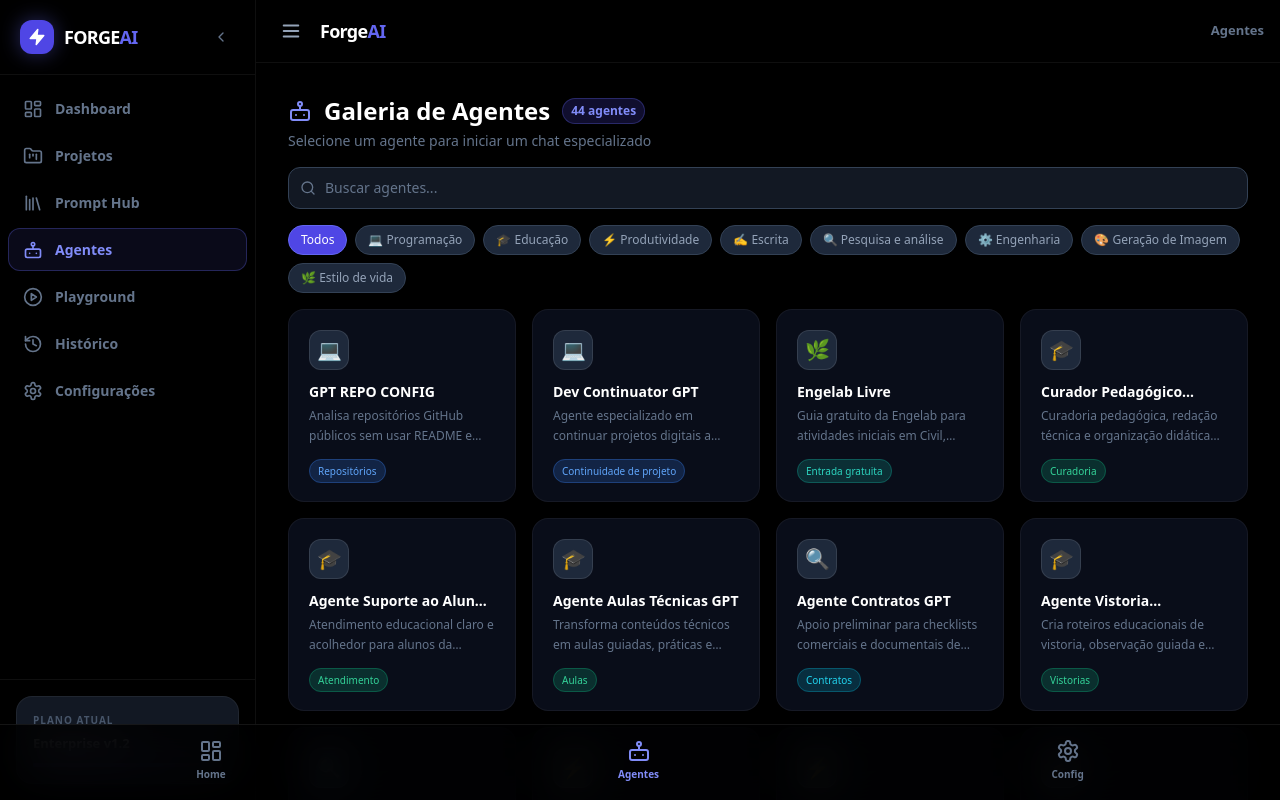
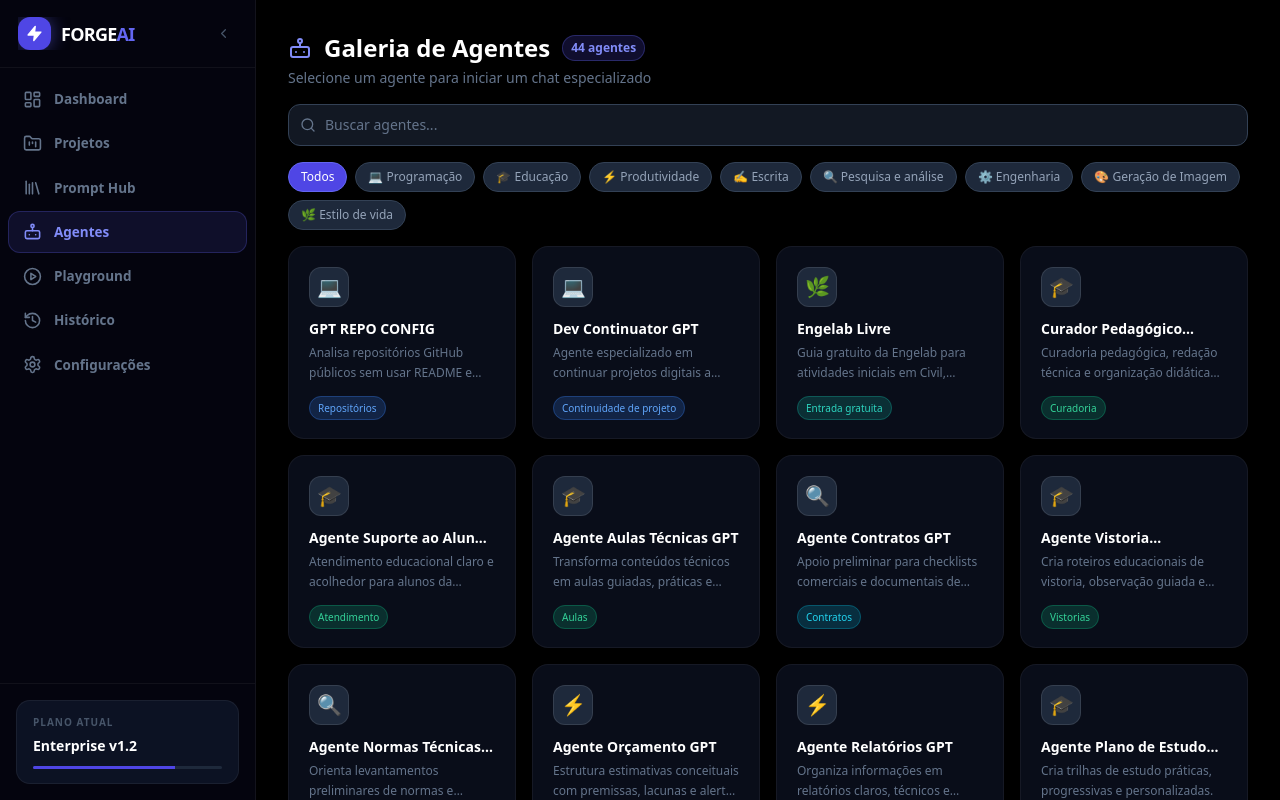
Before and after one commit to faelscarpato/promptdesk, a React (Vite) app in the folder apps/desktop/: page /agents in a window 1280 px wide. Built offline with nearby package versions, Linux system fonts and the light colour scheme.

Commit message:
fix: corrige responsivo - topbar/dock sumem em desktop, sidebar aparece em md+

```diff
--- a/apps/desktop/src/App.tsx
+++ b/apps/desktop/src/App.tsx
@@ -18,28 +18,16 @@ const DOCK_ITEMS = [
   { icon: Settings,        label: 'Config',  path: '/settings' },
 ];
 
-/* Dockbar fica FORA do main para nunca ser cortado por overflow:hidden */
+// Dockbar — position:fixed para nunca ser cortado por overflow:hidden
+// Visibilidade controlada SOMENTE por classes Tailwind (sem display inline)
 function MobileDock() {
   const navigate = useNavigate();
   const location = useLocation();
   return (
-    <nav
-      style={{
-        position: 'fixed',
-        bottom: 0,
-        left: 0,
-        right: 0,
-        zIndex: 9999,
-        display: 'flex',
-        alignItems: 'center',
-        justifyContent: 'space-around',
-        background: 'rgba(0,0,0,0.85)',
-        backdropFilter: 'blur(20px)',
-        borderTop: '1px solid rgba(255,255,255,0.08)',
-        paddingTop: '10px',
-        paddingBottom: 'max(14px, env(safe-area-inset-bottom))',
-      }}
-      className="md:hidden"
+    <nav className="flex md:hidden fixed bottom-0 left-0 right-0 z-[9999]
+      items-center justify-around
+      bg-black/90 backdrop-blur-xl border-t border-white/10"
+      style={{ paddingTop: 10, paddingBottom: 'max(14px, env(safe-area-inset-bottom))' }}
     >
       {DOCK_ITEMS.map((item) => {
         const isActive =
@@ -49,17 +37,10 @@ function MobileDock() {
           <button
             key={item.path}
             onClick={() => navigate(item.path)}
-            style={{ display: 'flex', flexDirection: 'column', alignItems: 'center', gap: 4, padding: '4px 24px' }}
+            className="flex flex-col items-center gap-1 px-6 py-0 bg-transparent border-none cursor-pointer"
           >
-            <item.icon
-              size={24}
-              style={{ color: isActive ? '#818cf8' : '#64748b' }}
-            />
-            <span style={{
-              fontSize: 10,
-              fontWeight: 700,
-              color: isActive ? '#818cf8' : '#64748b',
-            }}>
+            <item.icon size={22} className={isActive ? 'text-indigo-400' : 'text-slate-500'} />
+            <span className={`text-[10px] font-bold ${ isActive ? 'text-indigo-400' : 'text-slate-500' }`}>
               {item.label}
             </span>
           </button>
@@ -73,7 +54,6 @@ function AppShell() {
   const [drawerOpen, setDrawerOpen] = useState(false);
   const location = useLocation();
 
-  // Label da pagina atual para o topbar
   const pageLabels: Record<string, string> = {
     '/': 'Dashboard', '/projects': 'Projetos', '/hub': 'Prompt Hub',
     '/agents': 'Agentes', '/playground': 'Playground',
@@ -85,48 +65,39 @@ function AppShell() {
      location.pathname.startsWith('/builder') ? 'Builder' : 'ForgeAI');
 
   return (
-    <div style={{ display: 'flex', height: '100vh', overflow: 'hidden', background: '#000', color: '#fff' }}>
+    // Shell raiz — nunca rola
+    <div className="flex bg-black text-white" style={{ height: '100vh', overflow: 'hidden' }}>
 
-      {/* ===== SIDEBAR DESKTOP ===== */}
+      {/* Sidebar — hidden em mobile, flex em md+ */}
       <Sidebar />
 
-      {/* ===== DRAWER MOBILE ===== */}
+      {/* Drawer mobile */}
       <MobileDrawer open={drawerOpen} onClose={() => setDrawerOpen(false)} />
 
-      {/* ===== COLUNA DIREITA ===== */}
-      <div style={{ flex: 1, display: 'flex', flexDirection: 'column', height: '100vh', overflow: 'hidden', minWidth: 0 }}>
+      {/* Coluna de conteudo */}
+      <div className="flex flex-col flex-1 min-w-0" style={{ height: '100vh', overflow: 'hidden' }}>
 
-        {/* Topbar mobile */}
-        <header
-          className="md:hidden"
-          style={{
-            display: 'flex',
-            alignItems: 'center',
-            justifyContent: 'space-between',
-            padding: '12px 16px',
-            background: 'rgba(0,0,0,0.7)',
-            backdropFilter: 'blur(20px)',
-            borderBottom: '1px solid rgba(255,255,255,0.06)',
-            flexShrink: 0,
-            zIndex: 10,
-          }}
+        {/* Topbar — APENAS mobile (flex em < md, hidden em md+) */}
+        <header className="flex md:hidden items-center justify-between shrink-0
+          px-4 py-3 border-b border-white/5"
+          style={{ background: 'rgba(0,0,0,0.8)', backdropFilter: 'blur(20px)', zIndex: 10 }}
         >
-          <div style={{ display: 'flex', alignItems: 'center', gap: 10 }}>
+          <div className="flex items-center gap-2">
             <button
               onClick={() => setDrawerOpen(true)}
-              style={{ background: 'transparent', border: 'none', color: '#94a3b8', padding: 8, cursor: 'pointer', borderRadius: 10 }}
+              className="p-2 text-slate-400 bg-transparent border-none cursor-pointer rounded-xl"
             >
               <Menu size={22} />
             </button>
-            <span style={{ fontSize: 18, fontWeight: 900, color: '#fff', letterSpacing: '-0.04em' }}>
-              Forge<span style={{ color: '#6366f1' }}>AI</span>
+            <span className="text-lg font-black tracking-tight">
+              Forge<span className="text-indigo-500">AI</span>
             </span>
           </div>
-          <span style={{ fontSize: 13, fontWeight: 700, color: '#64748b' }}>{currentLabel}</span>
+          <span className="text-xs font-bold text-slate-500">{currentLabel}</span>
         </header>
 
-        {/* Area de conteudo */}
-        <main style={{ flex: 1, overflow: 'hidden' }}>
+        {/* Conteudo das paginas */}
+        <main className="flex-1" style={{ overflow: 'hidden' }}>
           <Routes>
             <Route path="/"            element={<Dashboard />} />
             <Route path="/projects"    element={<Dashboard />} />
@@ -141,11 +112,11 @@ function AppShell() {
           </Routes>
         </main>
 
-        {/* Espacador para o dock nao cobrir o conteudo em mobile */}
-        <div className="md:hidden" style={{ height: 70, flexShrink: 0 }} />
+        {/* Espacador do dock — APENAS mobile */}
+        <div className="block md:hidden shrink-0" style={{ height: 68 }} />
       </div>
 
-      {/* ===== DOCKBAR (position:fixed, fora de qualquer overflow) ===== */}
+      {/* Dockbar — renderizado aqui mas position:fixed, invisivel em md+ */}
       <MobileDock />
     </div>
   );
--- a/apps/desktop/src/components/Sidebar.tsx
+++ b/apps/desktop/src/components/Sidebar.tsx
@@ -5,88 +5,99 @@ import {
   Settings, Zap, Bot, History, ChevronLeft, ChevronRight, X,
 } from 'lucide-react';
 
-export const ALL_ITEMS = [
-  { icon: LayoutDashboard, label: 'Dashboard',    path: '/' },
-  { icon: FolderKanban,   label: 'Projetos',      path: '/projects' },
-  { icon: Library,        label: 'Prompt Hub',    path: '/hub' },
-  { icon: Bot,            label: 'Agentes',       path: '/agents' },
-  { icon: PlayCircle,     label: 'Playground',    path: '/playground' },
-  { icon: History,        label: 'Hist\u00f3rico',     path: '/history' },
-  { icon: Settings,       label: 'Configura\u00e7\u00f5es', path: '/settings' },
+const ALL_ITEMS = [
+  { icon: LayoutDashboard, label: 'Dashboard',     path: '/' },
+  { icon: FolderKanban,   label: 'Projetos',       path: '/projects' },
+  { icon: Library,        label: 'Prompt Hub',     path: '/hub' },
+  { icon: Bot,            label: 'Agentes',        path: '/agents' },
+  { icon: PlayCircle,     label: 'Playground',     path: '/playground' },
+  { icon: History,        label: 'Hist\u00f3rico',      path: '/history' },
+  { icon: Settings,       label: 'Configura\u00e7\u00f5es',  path: '/settings' },
 ];
 
-// ===== SIDEBAR DESKTOP (retr\u00e1til) =====
+// ======================================================
+// SIDEBAR DESKTOP — hidden em mobile, flex em md+
+// Visibilidade controlada 100% por Tailwind (hidden md:flex)
+// ======================================================
 export const Sidebar: React.FC = () => {
   const navigate = useNavigate();
   const location = useLocation();
   const [collapsed, setCollapsed] = useState(false);
 
+  const W = collapsed ? 72 : 256;
+
   return (
     <aside
-      className="hidden md:flex flex-col shrink-0 transition-all duration-300"
+      className="hidden md:flex flex-col shrink-0"
       style={{
-        width: collapsed ? 72 : 256,
+        width: W,
         height: '100vh',
         overflow: 'hidden',
-        background: 'rgba(0,0,0,0.5)',
+        background: 'rgba(5,5,15,0.95)',
         backdropFilter: 'blur(24px)',
         borderRight: '1px solid rgba(255,255,255,0.06)',
+        transition: 'width 0.25s cubic-bezier(0.4,0,0.2,1)',
         position: 'relative',
       }}
     >
-      {/* Logo */}
-      <div style={{
-        display: 'flex',
-        alignItems: 'center',
-        justifyContent: collapsed ? 'center' : 'space-between',
-        padding: collapsed ? '20px 0' : '20px 20px',
-        borderBottom: '1px solid rgba(255,255,255,0.06)',
-        flexShrink: 0,
-      }}>
-        <div style={{ display: 'flex', alignItems: 'center', gap: 10 }}>
+      {/* Logo + toggle */}
+      <div
+        className="shrink-0 flex items-center border-b border-white/5"
+        style={{
+          height: 68,
+          padding: collapsed ? '0 0' : '0 18px',
+          justifyContent: collapsed ? 'center' : 'space-between',
+        }}
+      >
+        {/* Logo */}
+        <div className="flex items-center gap-2.5" style={{ overflow: 'hidden' }}>
           <div style={{
-            background: '#4f46e5', padding: 8, borderRadius: 12,
-            boxShadow: '0 0 20px rgba(99,102,241,0.4)',
+            background: '#4f46e5', padding: 8, borderRadius: 12, flexShrink: 0,
+            boxShadow: '0 0 18px rgba(99,102,241,0.5)',
           }}>
-            <Zap size={18} color="#fff" fill="#fff" />
+            <Zap size={17} color="#fff" fill="#fff" />
           </div>
           {!collapsed && (
-            <span style={{ fontSize: 18, fontWeight: 900, color: '#fff', letterSpacing: '-0.04em', textTransform: 'uppercase' }}>
+            <span
+              className="text-lg font-black text-white tracking-tight uppercase whitespace-nowrap"
+              style={{ letterSpacing: '-0.04em' }}
+            >
               Forge<span style={{ color: '#6366f1' }}>AI</span>
             </span>
           )}
         </div>
 
+        {/* Bot\u00e3o retrair (s\u00f3 quando expandido) */}
         {!collapsed && (
           <button
             onClick={() => setCollapsed(true)}
+            className="p-1.5 rounded-lg text-slate-600 hover:text-slate-300 bg-transparent border-none cursor-pointer"
             title="Retrair"
-            style={{ background: 'transparent', border: 'none', color: '#64748b', cursor: 'pointer', padding: 6, borderRadius: 8 }}
           >
-            <ChevronLeft size={16} />
+            <ChevronLeft size={15} />
           </button>
         )}
       </div>
 
-      {/* Bot\u00e3o expandir (s\u00f3 quando retra\u00eddo) */}
+      {/* Bot\u00e3o expandir flutuante (s\u00f3 quando retra\u00eddo) */}
       {collapsed && (
         <button
           onClick={() => setCollapsed(false)}
           title="Expandir"
-          style={{
-            position: 'absolute', top: 18, right: -12, zIndex: 10,
-            background: '#1e293b', border: '1px solid rgba(255,255,255,0.1)',
-            color: '#94a3b8', cursor: 'pointer',
-            width: 24, height: 24, borderRadius: '50%',
-            display: 'flex', alignItems: 'center', justifyContent: 'center',
-          }}
+          className="absolute z-10 flex items-center justify-center
+            bg-slate-900 border border-white/10 text-slate-400
+            hover:text-white cursor-pointer rounded-full"
+          style={{ top: 22, right: -11, width: 22, height: 22, padding: 0 }}
         >
-          <ChevronRight size={13} />
+          <ChevronRight size={12} />
         </button>
       )}
 
       {/* Nav */}
-      <nav style={{ flex: 1, padding: '12px 8px', display: 'flex', flexDirection: 'column', gap: 4, overflow: 'hidden' }}>
+      <nav
+        className="flex-1 flex flex-col overflow-hidden"
+        style={{ padding: '10px 8px', gap: 2 }}
+      >
         {ALL_ITEMS.map((item) => {
           const isActive =
             location.pathname === item.path ||
@@ -96,39 +107,35 @@ export const Sidebar: React.FC = () => {
               key={item.path}
               onClick={() => navigate(item.path)}
               title={collapsed ? item.label : undefined}
+              className="w-full flex items-center border-none cursor-pointer font-bold
+                rounded-xl transition-colors duration-150"
               style={{
-                width: '100%',
-                display: 'flex',
-                alignItems: 'center',
+                padding: collapsed ? '11px 0' : '10px 14px',
                 justifyContent: collapsed ? 'center' : 'flex-start',
                 gap: collapsed ? 0 : 12,
-                padding: collapsed ? '12px 0' : '10px 14px',
-                borderRadius: 12,
-                border: isActive ? '1px solid rgba(99,102,241,0.3)' : '1px solid transparent',
-                background: isActive ? 'rgba(99,102,241,0.1)' : 'transparent',
+                fontSize: 13.5,
+                background: isActive ? 'rgba(99,102,241,0.12)' : 'transparent',
+                border: isActive ? '1px solid rgba(99,102,241,0.25)' : '1px solid transparent',
                 color: isActive ? '#818cf8' : '#64748b',
-                cursor: 'pointer',
-                fontWeight: 700,
-                fontSize: 14,
-                transition: 'all 0.15s',
               }}
-              onMouseEnter={e => { if (!isActive) (e.currentTarget as HTMLButtonElement).style.background = 'rgba(255,255,255,0.04)'; }}
-              onMouseLeave={e => { if (!isActive) (e.currentTarget as HTMLButtonElement).style.background = 'transparent'; }}
             >
-              <item.icon size={20} style={{ flexShrink: 0 }} />
+              <item.icon size={19} style={{ flexShrink: 0 }} />
               {!collapsed && <span>{item.label}</span>}
             </button>
           );
         })}
       </nav>
 
-      {/* Footer */}
+      {/* Footer (apenas expandido) */}
       {!collapsed && (
-        <div style={{ padding: 16, borderTop: '1px solid rgba(255,255,255,0.06)', flexShrink: 0 }}>
-          <div style={{ background: 'rgba(30,41,59,0.6)', borderRadius: 16, padding: 16, border: '1px solid rgba(255,255,255,0.06)' }}>
-            <p style={{ fontSize: 10, fontWeight: 900, textTransform: 'uppercase', color: '#475569', letterSpacing: '0.1em', marginBottom: 6 }}>Plano Atual</p>
-            <p style={{ fontSize: 13, fontWeight: 700, color: '#fff' }}>Enterprise v1.2</p>
-            <div style={{ width: '100%', background: '#334155', height: 4, borderRadius: 99, marginTop: 10, overflow: 'hidden' }}>
+        <div className="shrink-0 p-4 border-t border-white/5">
+          <div style={{
+            background: 'rgba(15,23,42,0.8)', borderRadius: 14,
+            padding: '14px 16px', border: '1px solid rgba(255,255,255,0.06)',
+          }}>
+            <p className="text-[10px] font-black uppercase text-slate-600 tracking-widest mb-1.5">Plano Atual</p>
+            <p className="text-sm font-bold text-white">Enterprise v1.2</p>
+            <div style={{ width: '100%', background: '#1e293b', height: 3, borderRadius: 99, marginTop: 10, overflow: 'hidden' }}>
               <div style={{ width: '75%', background: '#4f46e5', height: '100%' }} />
             </div>
           </div>
@@ -138,7 +145,9 @@ export const Sidebar: React.FC = () => {
   );
 };
 
-// ===== DRAWER MOBILE (menu completo com todos os itens) =====
+// ======================================================
+// DRAWER MOBILE — menu completo, desliza da esquerda
+// ======================================================
 export const MobileDrawer: React.FC<{ open: boolean; onClose: () => void }> = ({ open, onClose }) => {
   const navigate = useNavigate();
   const location = useLocation();
@@ -148,53 +157,49 @@ export const MobileDrawer: React.FC<{ open: boolean; onClose: () => void }> = ({
       {/* Overlay */}
       <div
         onClick={onClose}
+        className="fixed inset-0 z-[1000] bg-black/60 backdrop-blur-sm"
         style={{
-          position: 'fixed', inset: 0, zIndex: 1000,
-          background: 'rgba(0,0,0,0.6)',
-          backdropFilter: 'blur(4px)',
           opacity: open ? 1 : 0,
           pointerEvents: open ? 'auto' : 'none',
           transition: 'opacity 0.25s',
         }}
       />
 
-      {/* Painel */}
+      {/* Painel lateral */}
       <aside
+        className="fixed top-0 left-0 z-[1001] flex flex-col"
         style={{
-          position: 'fixed', top: 0, left: 0, zIndex: 1001,
-          height: '100%', width: 280,
-          background: '#0a0a0f',
+          height: '100%',
+          width: 275,
+          background: '#07070f',
           borderRight: '1px solid rgba(255,255,255,0.08)',
-          display: 'flex', flexDirection: 'column',
           transform: open ? 'translateX(0)' : 'translateX(-100%)',
-          transition: 'transform 0.3s cubic-bezier(0.4,0,0.2,1)',
+          transition: 'transform 0.28s cubic-bezier(0.4,0,0.2,1)',
         }}
       >
-        {/* Header do drawer */}
-        <div style={{
-          display: 'flex', alignItems: 'center', justifyContent: 'space-between',
-          padding: '20px 20px',
-          borderBottom: '1px solid rgba(255,255,255,0.06)',
-          flexShrink: 0,
-        }}>
-          <div style={{ display: 'flex', alignItems: 'center', gap: 10 }}>
-            <div style={{ background: '#4f46e5', padding: 8, borderRadius: 12 }}>
-              <Zap size={18} color="#fff" fill="#fff" />
+        {/* Header */}
+        <div
+          className="flex items-center justify-between shrink-0 border-b border-white/5"
+          style={{ padding: '16px 18px', height: 64 }}
+        >
+          <div className="flex items-center gap-2.5">
+            <div style={{ background: '#4f46e5', padding: 7, borderRadius: 11 }}>
+              <Zap size={16} color="#fff" fill="#fff" />
             </div>
-            <span style={{ fontSize: 18, fontWeight: 900, color: '#fff', letterSpacing: '-0.04em', textTransform: 'uppercase' }}>
+            <span className="text-base font-black text-white uppercase tracking-tight" style={{ letterSpacing: '-0.04em' }}>
               Forge<span style={{ color: '#6366f1' }}>AI</span>
             </span>
           </div>
           <button
             onClick={onClose}
-            style={{ background: 'transparent', border: 'none', color: '#94a3b8', cursor: 'pointer', padding: 8 }}
+            className="p-2 text-slate-500 bg-transparent border-none cursor-pointer"
           >
-            <X size={20} />
+            <X size={19} />
           </button>
         </div>
 
         {/* Nav */}
-        <nav style={{ flex: 1, padding: '12px 12px', display: 'flex', flexDirection: 'column', gap: 4, overflowY: 'auto' }}>
+        <nav className="flex-1 overflow-y-auto" style={{ padding: '10px 10px' }}>
           {ALL_ITEMS.map((item) => {
             const isActive =
               location.pathname === item.path ||
@@ -203,19 +208,16 @@ export const MobileDrawer: React.FC<{ open: boolean; onClose: () => void }> = ({
               <button
                 key={item.path}
                 onClick={() => { navigate(item.path); onClose(); }}
+                className="w-full flex items-center border-none cursor-pointer font-bold text-left"
                 style={{
-                  width: '100%',
-                  display: 'flex', alignItems: 'center', gap: 14,
-                  padding: '13px 16px',
-                  borderRadius: 14,
-                  border: isActive ? '1px solid rgba(99,102,241,0.3)' : '1px solid transparent',
+                  gap: 14, padding: '13px 14px', borderRadius: 14,
+                  fontSize: 15, marginBottom: 2,
                   background: isActive ? 'rgba(99,102,241,0.12)' : 'transparent',
+                  border: isActive ? '1px solid rgba(99,102,241,0.25)' : '1px solid transparent',
                   color: isActive ? '#818cf8' : '#94a3b8',
-                  cursor: 'pointer', fontWeight: 700, fontSize: 15,
-                  textAlign: 'left',
                 }}
               >
-                <item.icon size={22} style={{ flexShrink: 0 }} />
+                <item.icon size={21} style={{ flexShrink: 0 }} />
                 <span>{item.label}</span>
               </button>
             );
@@ -223,11 +225,14 @@ export const MobileDrawer: React.FC<{ open: boolean; onClose: () => void }> = ({
         </nav>
 
         {/* Footer */}
-        <div style={{ padding: 16, borderTop: '1px solid rgba(255,255,255,0.06)', flexShrink: 0 }}>
-          <div style={{ background: 'rgba(30,41,59,0.6)', borderRadius: 16, padding: 16, border: '1px solid rgba(255,255,255,0.06)' }}>
-            <p style={{ fontSize: 10, fontWeight: 900, textTransform: 'uppercase', color: '#475569', letterSpacing: '0.1em', marginBottom: 6 }}>Plano Atual</p>
-            <p style={{ fontSize: 13, fontWeight: 700, color: '#fff' }}>Enterprise v1.2</p>
-            <div style={{ width: '100%', background: '#334155', height: 4, borderRadius: 99, marginTop: 10, overflow: 'hidden' }}>
+        <div className="shrink-0 border-t border-white/5" style={{ padding: 14 }}>
+          <div style={{
+            background: 'rgba(15,23,42,0.8)', borderRadius: 14,
+            padding: '14px 16px', border: '1px solid rgba(255,255,255,0.06)',
+          }}>
+            <p className="text-[10px] font-black uppercase text-slate-600 tracking-widest mb-1.5">Plano Atual</p>
+            <p className="text-sm font-bold text-white">Enterprise v1.2</p>
+            <div style={{ width: '100%', background: '#1e293b', height: 3, borderRadius: 99, marginTop: 10, overflow: 'hidden' }}>
               <div style={{ width: '75%', background: '#4f46e5', height: '100%' }} />
             </div>
           </div>
```
